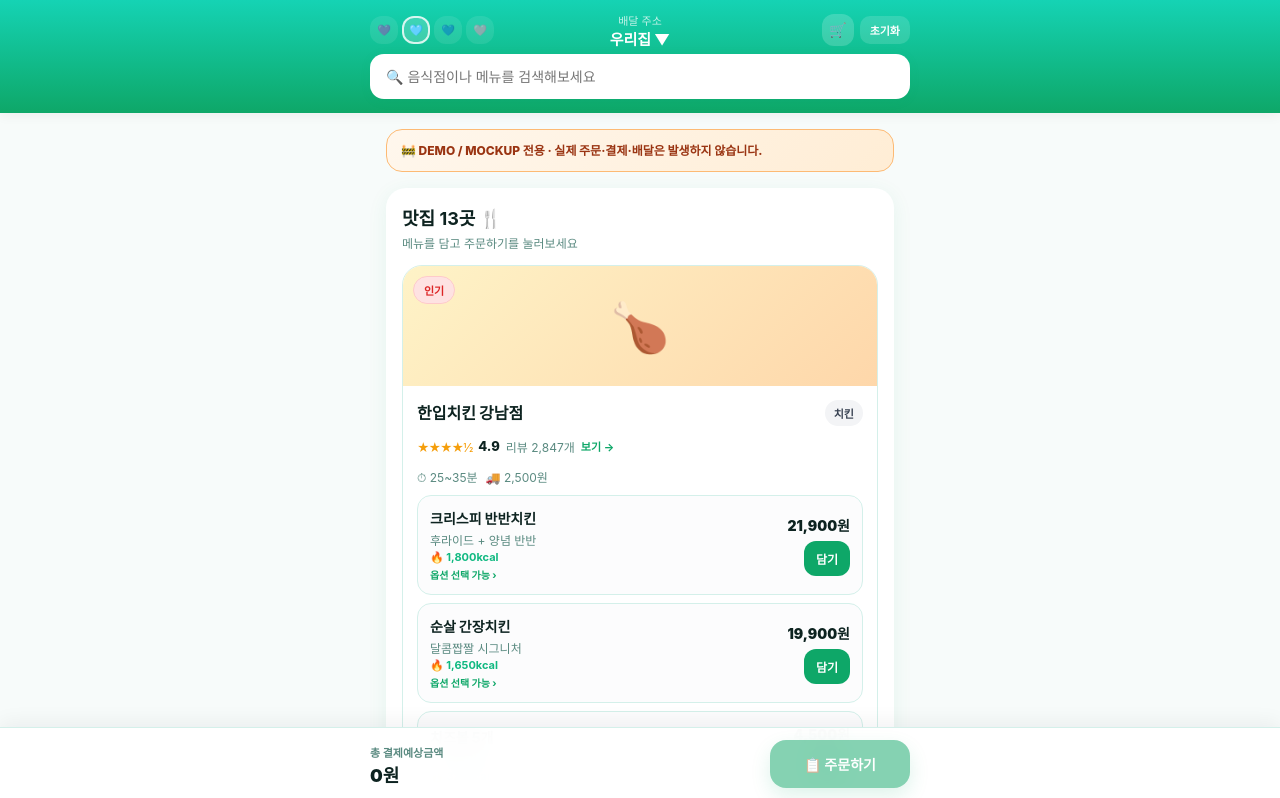
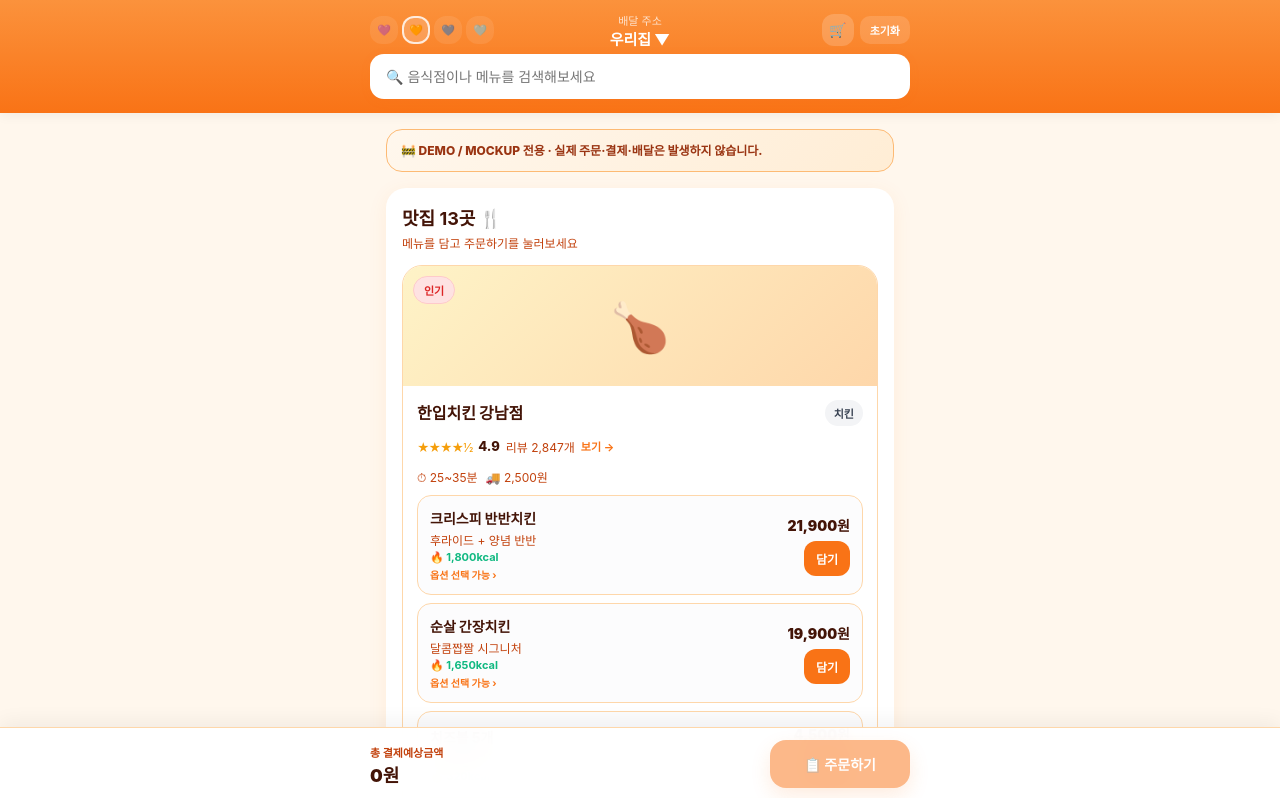
Before and after one commit to Kimeggmari/delivery_demo, a React (Vite) app: page / in a window 1280 px wide. Shown: the top 798 px of the page. Built offline with nearby package versions, Linux system fonts and the light colour scheme.

Commit message:
주황색 추가

```diff
--- a/src/App.jsx
+++ b/src/App.jsx
@@ -179,17 +179,17 @@ const themes = {
     headerBorderBottom: "none", activeBg: "#f3eeff",
   },
   mint: {
-    phone: "#f7fbfa", text: "#0d2320", muted: "#5a8a80", line: "#d4f0ea",
-    brand: "#0ea768", brandDark: "#0d9460",
-    headerStart: "#15d3b4", headerEnd: "#0ea768",
-    heroStart: "#15d3b4", heroEnd: "#0ea768",
-    primaryBtn: "#0ea768",
-    sectionShadow: "0 4px 20px rgba(14,167,104,0.08)",
-    inputShadow: "0 2px 12px rgba(14,167,104,0.07)",
-    bottomBarBg: "rgba(255,255,255,0.97)", bottomBarBorder: "rgba(212,240,234,1)",
+    phone: "#fff7ed", text: "#431407", muted: "#c2410c", line: "#fed7aa",
+    brand: "#f97316", brandDark: "#ea580c",
+    headerStart: "#fb923c", headerEnd: "#f97316",
+    heroStart: "#fb923c", heroEnd: "#f97316",
+    primaryBtn: "#f97316",
+    sectionShadow: "0 4px 20px rgba(249,115,22,0.08)",
+    inputShadow: "0 2px 12px rgba(249,115,22,0.07)",
+    bottomBarBg: "rgba(255,255,255,0.97)", bottomBarBorder: "rgba(254,215,170,1)",
     headerColor: "#fff", headerTextAlt: "rgba(255,255,255,0.75)",
     iconBtnBg: "rgba(255,255,255,0.18)", iconBtnColor: "#fff",
-    headerBorderBottom: "none", activeBg: "#ecfdf5",
+    headerBorderBottom: "none", activeBg: "#fff7ed",
   },
   blue: {
     phone: "#f5f8ff", text: "#0f1e40", muted: "#5a7aa0", line: "#dbeafe",
@@ -205,17 +205,17 @@ const themes = {
     headerBorderBottom: "none", activeBg: "#eff6ff",
   },
   pink: {
-    phone: "#fff8fb", text: "#3d0a1e", muted: "#a0547a", line: "#fce7f3",
-    brand: "#db2777", brandDark: "#be185d",
-    headerStart: "#f472b6", headerEnd: "#db2777",
-    heroStart: "#f472b6", heroEnd: "#db2777",
-    primaryBtn: "#db2777",
-    sectionShadow: "0 4px 20px rgba(219,39,119,0.08)",
-    inputShadow: "0 2px 12px rgba(219,39,119,0.07)",
-    bottomBarBg: "rgba(255,255,255,0.97)", bottomBarBorder: "rgba(252,231,243,1)",
+    phone: "#f7fbfa", text: "#0d2320", muted: "#5a8a80", line: "#d4f0ea",
+    brand: "#0ea768", brandDark: "#0d9460",
+    headerStart: "#15d3b4", headerEnd: "#0ea768",
+    heroStart: "#15d3b4", heroEnd: "#0ea768",
+    primaryBtn: "#0ea768",
+    sectionShadow: "0 4px 20px rgba(14,167,104,0.08)",
+    inputShadow: "0 2px 12px rgba(14,167,104,0.07)",
+    bottomBarBg: "rgba(255,255,255,0.97)", bottomBarBorder: "rgba(212,240,234,1)",
     headerColor: "#fff", headerTextAlt: "rgba(255,255,255,0.75)",
     iconBtnBg: "rgba(255,255,255,0.18)", iconBtnColor: "#fff",
-    headerBorderBottom: "none", activeBg: "#fdf2f8",
+    headerBorderBottom: "none", activeBg: "#ecfdf5",
   },
 };
 
@@ -836,7 +836,7 @@ export default function App() {
       <div style={css.header}>
         <div style={{ position: "relative", display: "flex", alignItems: "center", justifyContent: "space-between", gap: 12, maxWidth: 540, margin: "0 auto", minHeight: 32 }}>
           <div style={{ display: "flex", gap: 4, zIndex: 1 }}>
-            {[["purple","💜"],["mint","🩵"],["blue","💙"],["pink","🩷"]].map(([key, emoji]) => (
+            {[["purple","💜"],["mint","🧡"],["blue","💙"],["pink","🩵"]].map(([key, emoji]) => (
               <button key={key} onClick={() => setTheme(key)} style={{ ...css.iconBtn, width: 28, height: 28, fontSize: 11, opacity: theme === key ? 1 : 0.5, border: theme === key ? "2px solid rgba(255,255,255,0.8)" : "2px solid transparent" }}>{emoji}</button>
             ))}
           </div>
```
